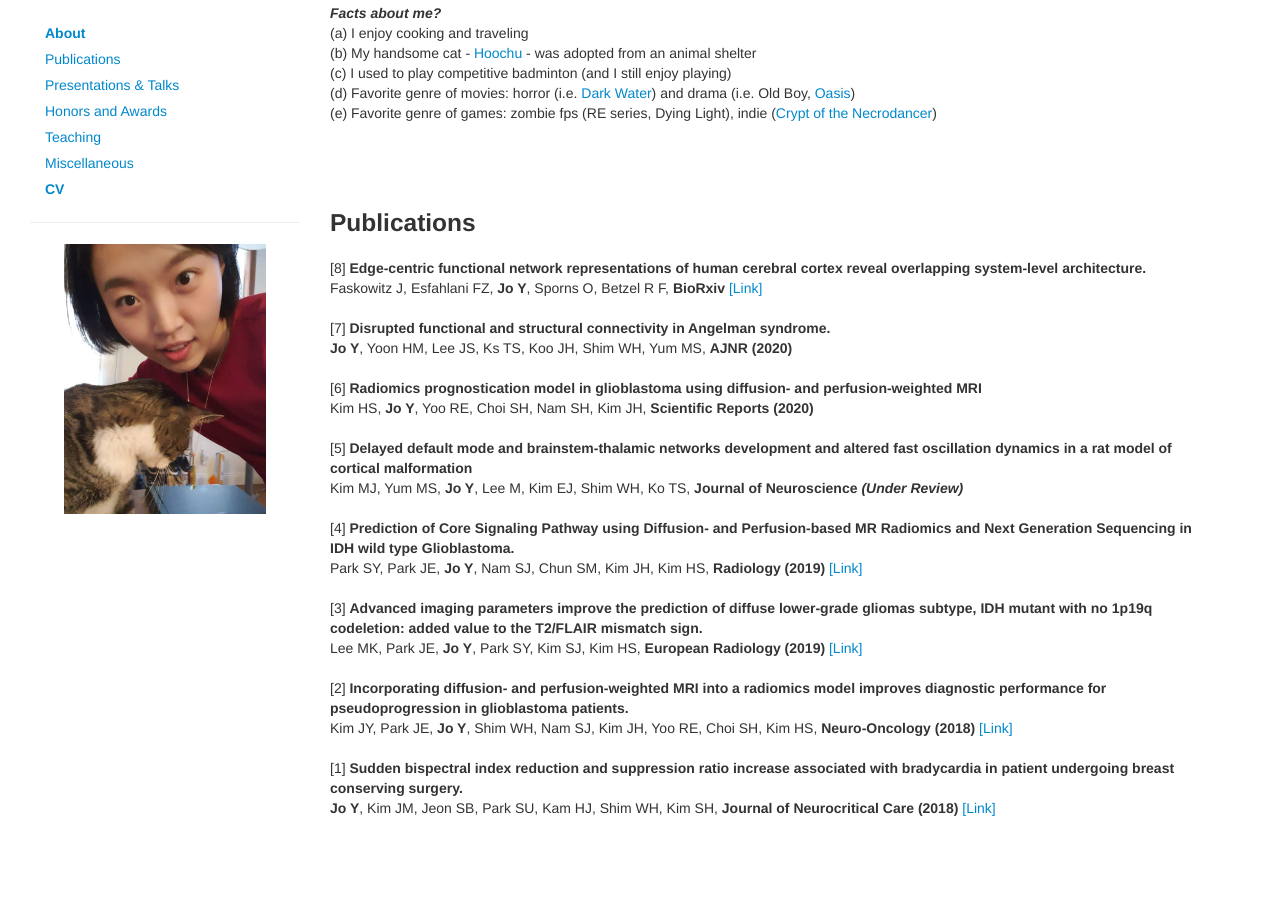
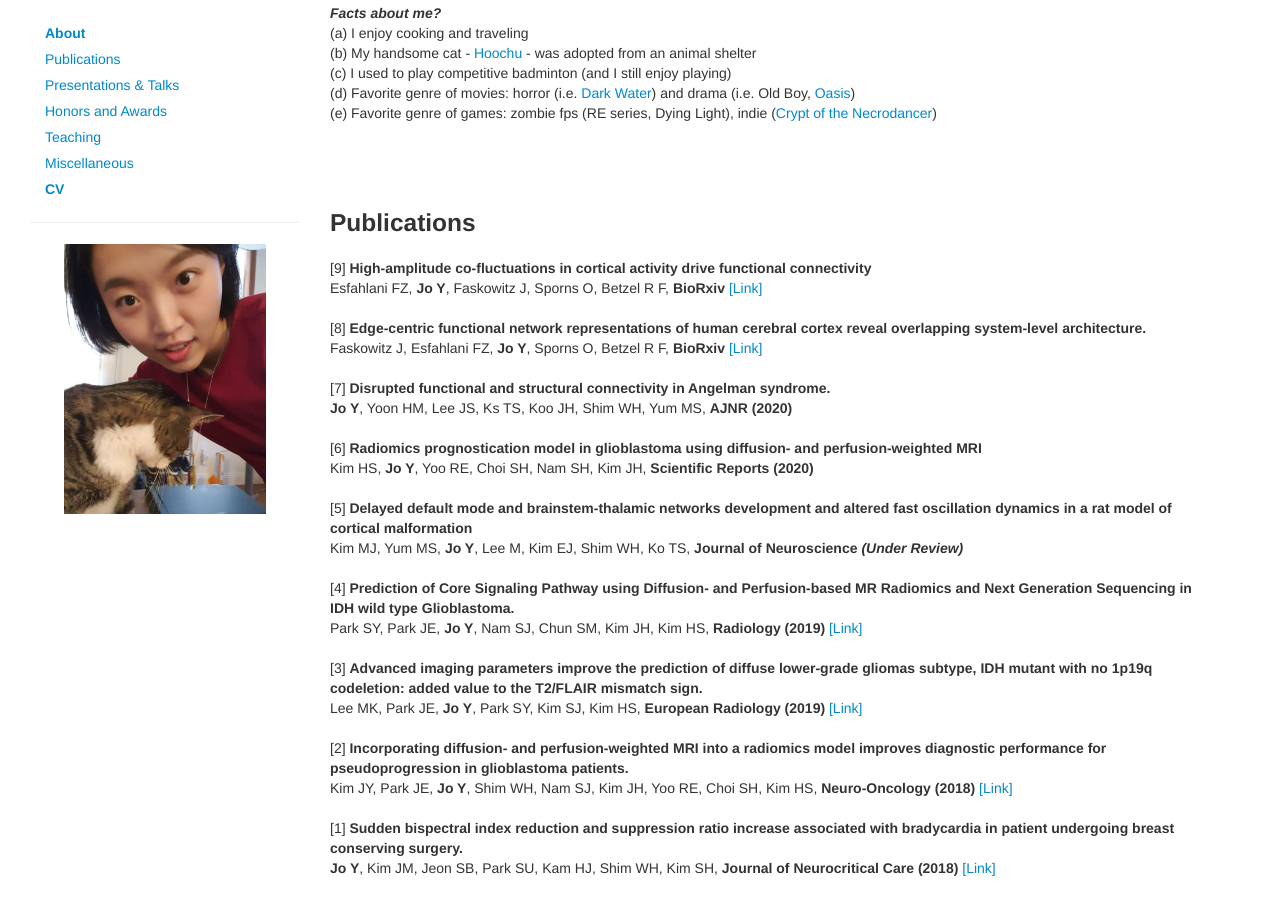
Before and after one commit to joy-neuro/joy-neuro.github.io, a Jekyll site: the page index.html, which Jekyll copies as it is, in a window 1280 px wide and 900 px high, scrolled down 397 px. Built offline with Jekyll 4.4.1, drawn with Linux system fonts in a browser that asks for light colours; nearby versions of some CDN libraries; comment, search, counter and statistics services are not loaded.

Commit message:
Update index.html

```diff
--- a/index.html
+++ b/index.html
@@ -109,7 +109,24 @@
                 <a name="publications"></a> Publications
             </h3>
 
-
+            <div class="media">
+                <!--<a name="cp" class="pull-left">
+                    <img class="media-object" src="./assets_files/ill-1.png" width="96px" height="96px">
+                </a>-->
+                <div class="media-body">
+                    <p class="media-heading">
+                        [9] <strong>
+                             High-amplitude co-fluctuations in cortical activity drive functional connectivity
+                     </strong><br>
+                        Esfahlani FZ, <strong>Jo Y</strong>, Faskowitz J, Sporns O, Betzel R F, <strong>BioRxiv</strong>
+                        <a target="_blank"
+                           href="https://www.biorxiv.org/content/10.1101/800045v2">[Link]</a>
+                    </p>
+                    <!--<p class="abstract-text">
+                       can add explanation of paper
+                    </p>-->
+                </div>
+            </div>
             <div class="media">
                 <!--<a name="cp" class="pull-left">
                     <img class="media-object" src="./assets_files/ill-1.png" width="96px" height="96px">
```
